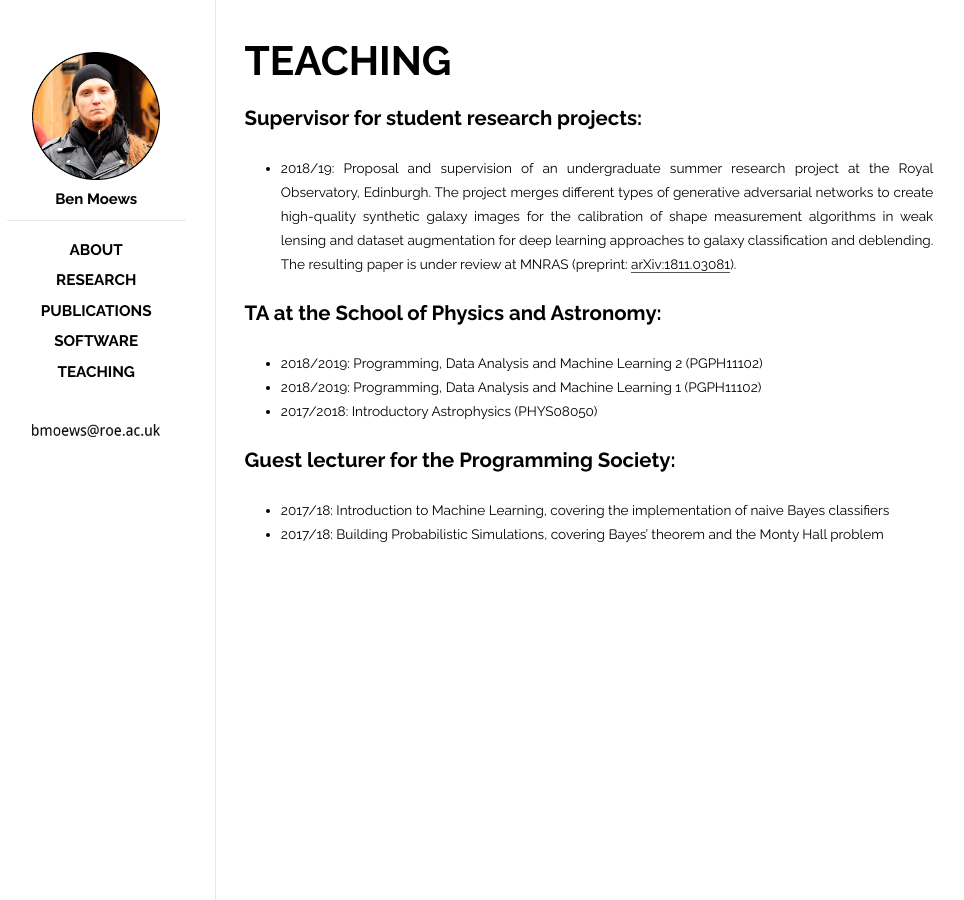
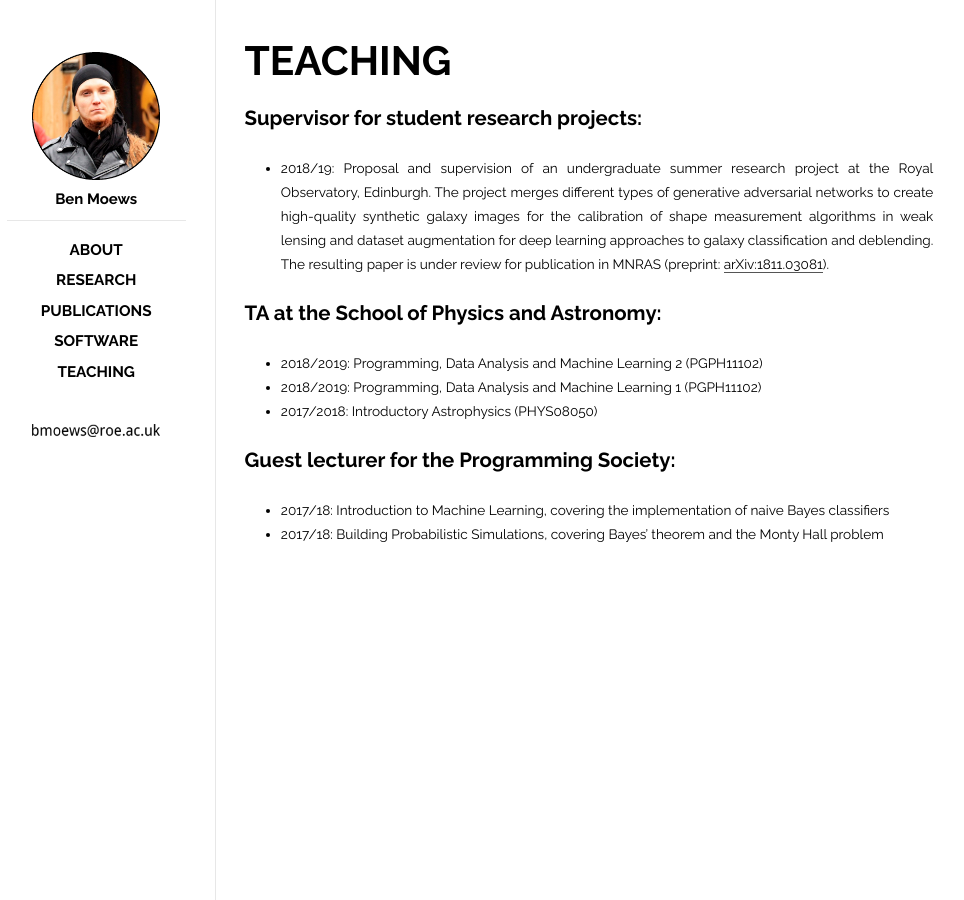
Before and after one commit to moews/moews.github.io, a Jekyll site: the page built from _posts/2017-03-23-teaching.md, in a window 1280 px wide. Shown: the whole page, without its empty margins (143-1107 px from the left). Built offline with Jekyll 4.4.1, drawn with Linux system fonts in a browser that asks for light colours.

Commit message:
Update 2017-03-23-teaching.md

```diff
--- a/_posts/2017-03-23-teaching.md
+++ b/_posts/2017-03-23-teaching.md
@@ -9,7 +9,7 @@
 
 ## Supervisor for student research projects:
 
-* 2018/19: Proposal and supervision of an undergraduate summer research project at the Royal Observatory, Edinburgh. The project merges different types of generative adversarial networks to create high-quality synthetic galaxy images for the calibration of shape measurement algorithms in weak lensing and dataset augmentation for deep learning approaches to galaxy classification and deblending. The resulting paper is under review at MNRAS (preprint: [arXiv:1811.03081](https://arxiv.org/abs/1811.03081)).
+* 2018/19: Proposal and supervision of an undergraduate summer research project at the Royal Observatory, Edinburgh. The project merges different types of generative adversarial networks to create high-quality synthetic galaxy images for the calibration of shape measurement algorithms in weak lensing and dataset augmentation for deep learning approaches to galaxy classification and deblending. The resulting paper is under review for publication in MNRAS (preprint: [arXiv:1811.03081](https://arxiv.org/abs/1811.03081)).
 
 ## TA at the School of Physics and Astronomy:
 
```
